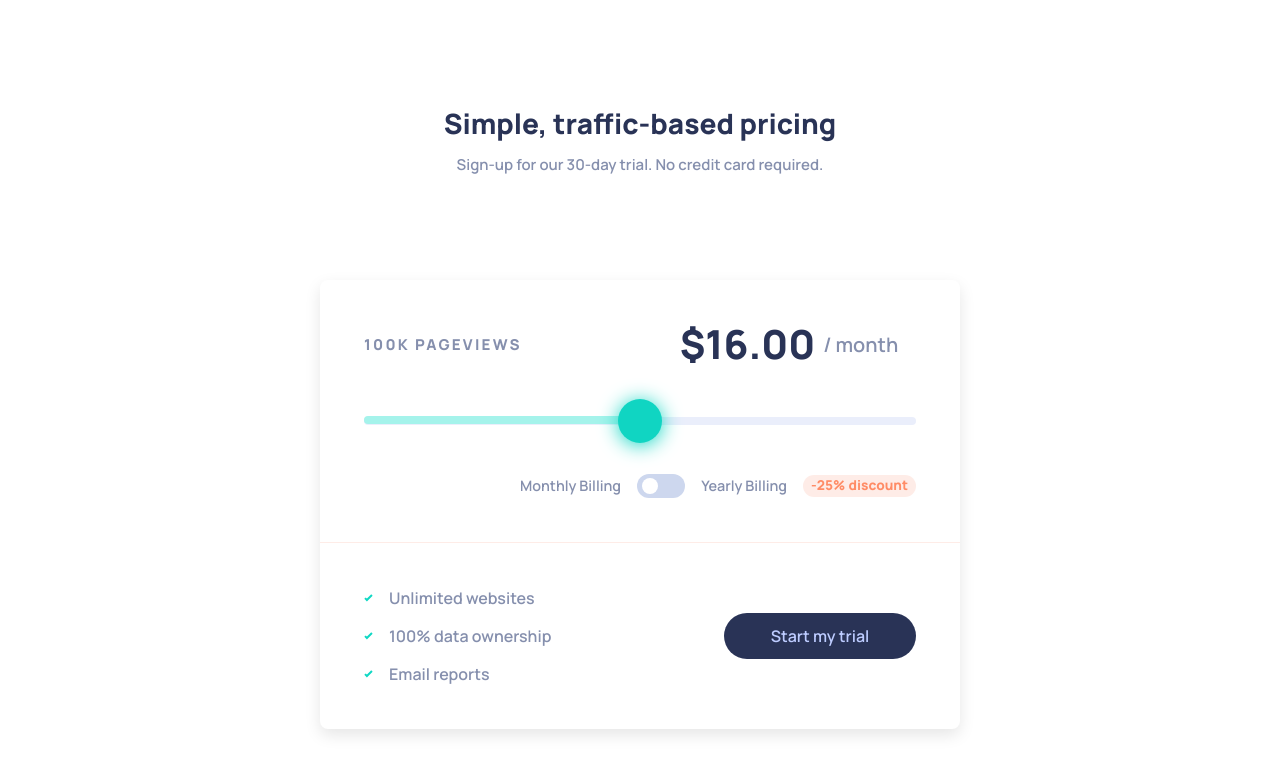
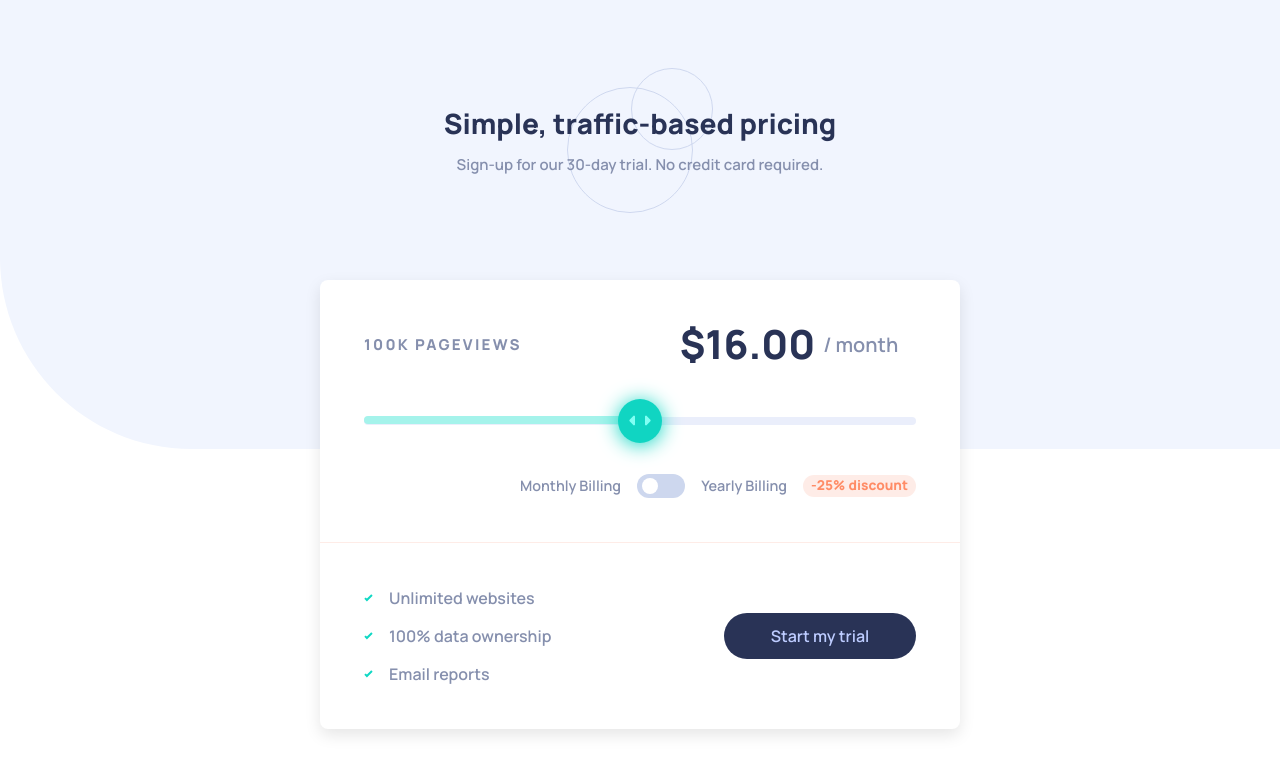
Before and after one commit to Ayakoooo/interactive-pricing-component, a plain HTML site: page index.html in a window 1280 px wide. Drawn offline with Linux system fonts and the light colour scheme.

Commit message:
Update styles.css

```diff
--- a/assets/styles/styles.css
+++ b/assets/styles/styles.css
@@ -25,7 +25,7 @@
 }
 
 body {
-  background-image: url("assets/images/bg-pattern.svg");
+  background-image: url("../images/bg-pattern.svg");
   background-repeat: no-repeat;
 
   /* background-color: var(--bg-body); */
@@ -46,7 +46,7 @@ header {
   flex-flow: column;
   margin-inline: auto;
 
-  background-image: url("assets/images/pattern-circles.svg");
+  background-image: url("../images/pattern-circles.svg");
   background-repeat: no-repeat;
   background-position: center;
   background-size: auto 70%;
@@ -145,7 +145,7 @@ header {
   appearance: none;
   -webkit-appearance: none;
 
-  background-image: url("assets/images/icon-slider.svg");
+  background-image: url("../images/icon-slider.svg");
   background-repeat: no-repeat;
   background-position: center;
   background-color: var(--bg-slider);
```
